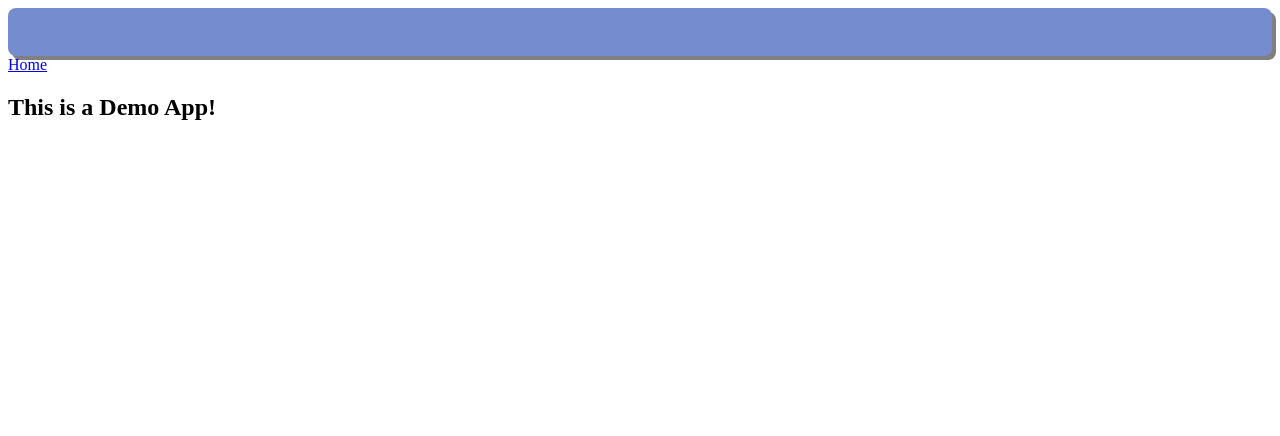
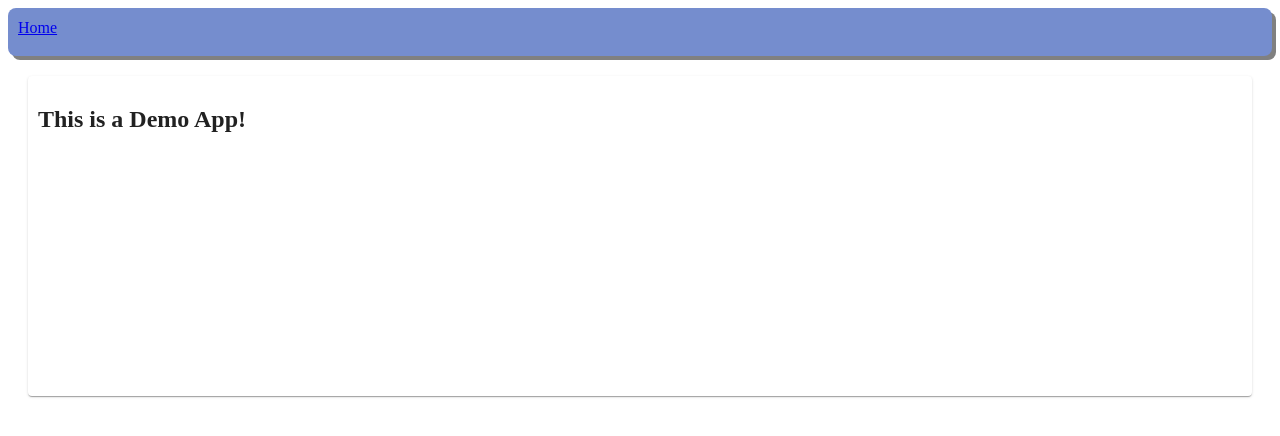
Before and after one commit to emptymusings/Miscellaneous, a React app in the folder react-playground/demo-app/: page / in a window 1280 px wide. Shown: the top 436 px of the page. Built offline with nearby package versions, Linux system fonts and the light colour scheme.

Commit message:
Added eslint rules, styling, moved nav to header

```diff
--- a/react-playground/demo-app/src/App.tsx
+++ b/react-playground/demo-app/src/App.tsx
@@ -1,11 +1,4 @@
 import React from "react";
-import {
-  BrowserRouter,
-  Route,
-  Routes,
-  NavLink
-} from "react-router-dom";
-import Home from "./home/Home";
 import { ThemeProvider, createTheme } from "@mui/material/styles";
 import Header from "./components/header/header";
 import "./styles.css";
@@ -17,23 +10,9 @@ const theme = createTheme({
 export default function App() {
   return (
     <div>
-      <Header />
       <ThemeProvider theme={theme}>
-        <BrowserRouter>
-          <nav>
-            <NavLink className="app-heading" to="/">
-              Home
-            </NavLink>
-          </nav>
-          <Routes>
-
-            <Route path="" element={<Home />} />
-            <Route path="/*" element={<NotFoundPage />} />
-          </Routes>
-        </BrowserRouter>
+        <Header />
       </ThemeProvider>
     </div>
   );
 }
-
-const NotFoundPage = () => <h1>404</h1>;
--- a/react-playground/demo-app/src/components/header/header.tsx
+++ b/react-playground/demo-app/src/components/header/header.tsx
@@ -1,10 +1,32 @@
 import React from 'react';
 import "../../styles.css";
+import {
+    BrowserRouter,
+    Route,
+    Routes,
+    NavLink
+  } from "react-router-dom";
+import Home from '../../home/Home';
+import Paper from '@mui/material/Paper';
+
+const NotFoundPage = () => <h1>404</h1>;
 
 export default function Header(): JSX.Element {
     return (
-        <div className="header-main">
-
-        </div>
+        <BrowserRouter>
+            <div className="header-main">
+                    <nav>
+                        <NavLink className="app-heading" to="/">
+                            Home
+                        </NavLink>
+                    </nav>
+            </div>
+            <Paper className="app-content">
+                <Routes>
+                    <Route path="" element={<Home />} />
+                    <Route path="/*" element={<NotFoundPage />} />
+                </Routes>
+            </Paper>
+        </BrowserRouter>
     );
 }
--- a/react-playground/demo-app/src/styles.css
+++ b/react-playground/demo-app/src/styles.css
@@ -4,4 +4,19 @@
     height: 3em;
     border-radius: 8px;
     box-shadow: 4px 4px grey;
+    line-height: 40px;
+    padding-left: 10px;
+    padding-right: 10px;
 }
+
+.app-background {
+    padding: 10px;
+}
+
+.app-content {
+    margin-top: 20px;
+    margin-left: 20px;
+    margin-right: 20px;
+    min-height: 300px;
+    padding: 10px;
+}
```
Also changed, not shown: react-playground/demo-app/.eslintrc.json.
